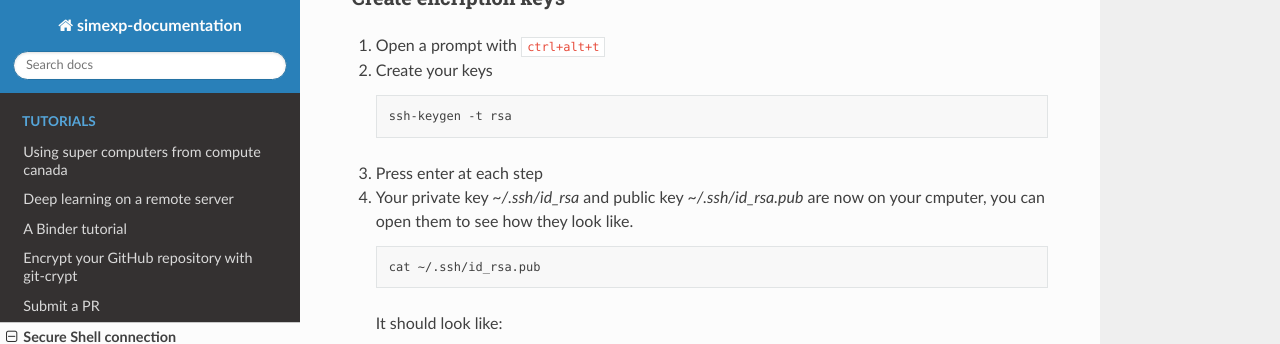
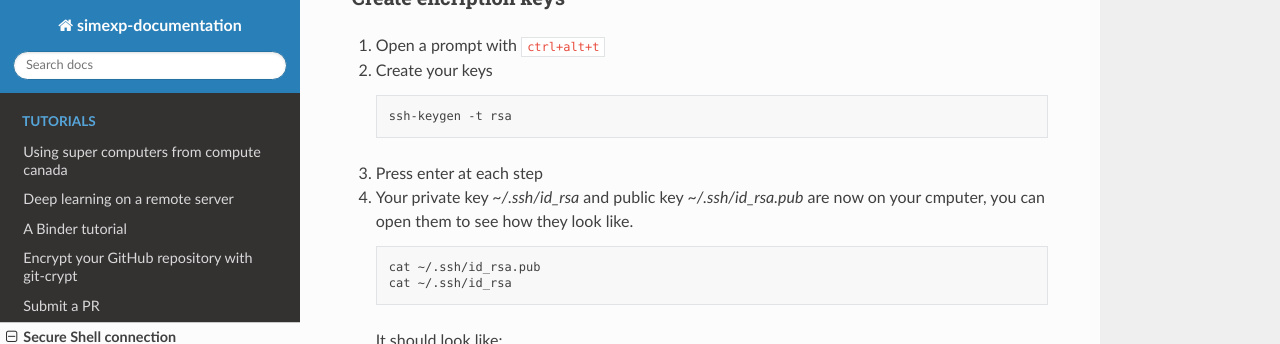
Before and after one commit to SIMEXP/lab-documentation, a Sphinx documentation site: the page built from source/tutorials/ssh.rst, in a window 1280 px wide and 900 px high, scrolled down 1104 px, cut to the strip 0-344 px from the top of the window. Built offline with Sphinx 7.4.7 and the Read the Docs theme 2.0.0, drawn with Linux system fonts in a browser that asks for light colours.

Commit message:
improving tutorials, typos, links ..

```diff
--- a/source/tutorials/ssh.rst
+++ b/source/tutorials/ssh.rst
@@ -54,6 +54,7 @@ Create encription keys
     .. code:: bash
 
         cat ~/.ssh/id_rsa.pub
+        cat ~/.ssh/id_rsa
 
     It should look like:
 
```
